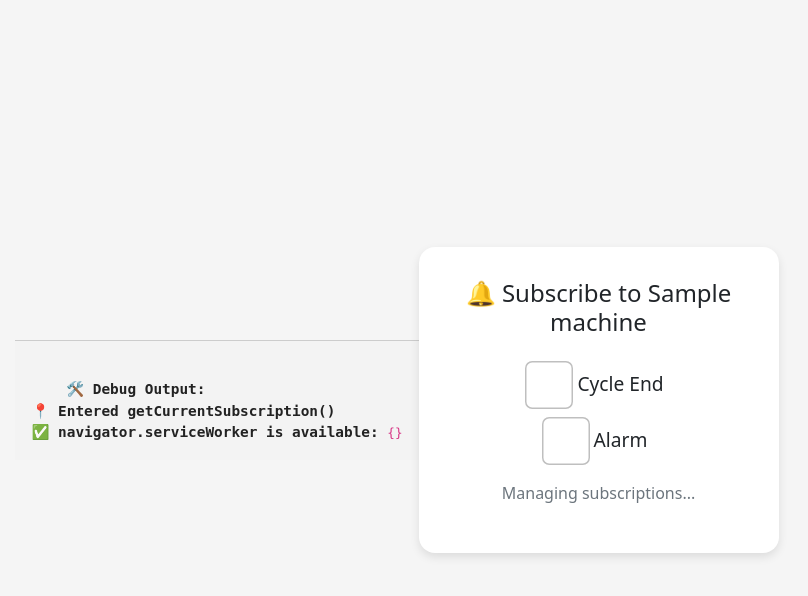
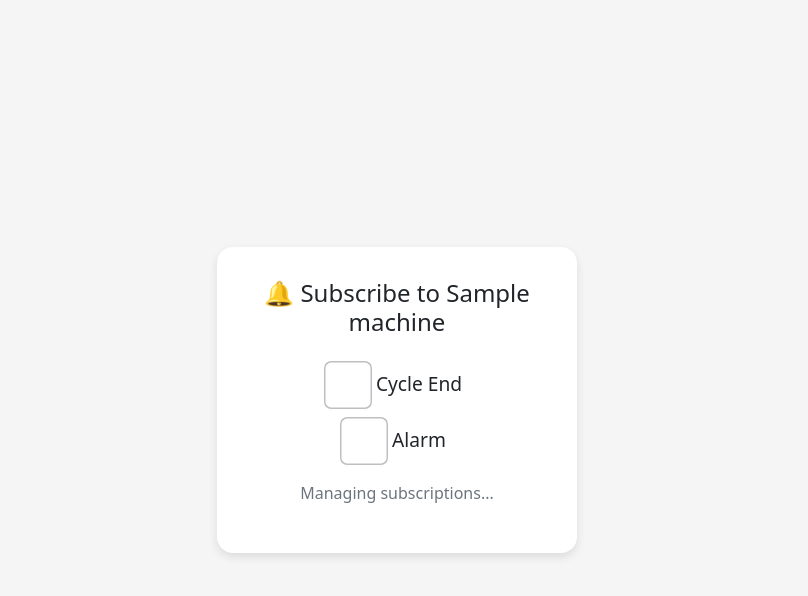
Before and after one commit to MykolaKantsir/web, a Django app: page /monitoring/machine-subscribe/1/ in a window 1280 px wide. Shown: the top 596 px of the page, without its empty margins (243-1051 px from the left). Run offline with Django 4.2, Linux system fonts and the light colour scheme; a user stored in the database is signed in; tables that the repository leaves empty hold one stand-in row (values such as "Sample post"); parts of the project's set-up code (start-up, migrations or seed data) failed here and were passed over; some libraries are stand-ins or nearby versions.

Commit message:
Remove debug logging functionality from push subscription manager and HTML template

```diff
--- a/monitoring/static/js/push_subscription_manager.js
+++ b/monitoring/static/js/push_subscription_manager.js
@@ -1,13 +1,3 @@
-function logToPage(label, value = null) {
-    const logDiv = document.getElementById("debug-log");
-    if (!logDiv) return;
-
-    const msg = document.createElement("div");
-    msg.innerHTML = value !== null
-        ? `<strong>${label}:</strong> <code>${JSON.stringify(value, null, 2)}</code>`
-        : `<strong>${label}</strong>`;
-    logDiv.appendChild(msg);
-}
 
 const publicKeyUrl = "/monitoring/webpush/public_key/";
 const subscribeUrl = "/monitoring/subscribe_machine/";
@@ -31,34 +21,13 @@ function urlBase64ToUint8Array(base64String) {
 
 // Register service worker + get existing or new subscription
 async function getCurrentSubscription() {
-    logToPage("📍 Entered getCurrentSubscription()");
-
-    if (!("serviceWorker" in navigator)) {
-        logToPage("❌ Service workers not supported in this browser.");
-        return null;
-    }
-
-    logToPage("✅ navigator.serviceWorker is available", navigator.serviceWorker);
-
     try {
         const registration = await navigator.serviceWorker.register(serviceWorkerPath);
-        logToPage("✅ Service worker registered", registration);
-
-        logToPage("⏳ Checking registration.pushManager...");
-        if (!registration.pushManager) {
-            logToPage("❌ registration.pushManager is undefined");
-            return null;
-        } else {
-            logToPage("✅ registration.pushManager is available", registration.pushManager);
-        }
 
         let subscription = await registration.pushManager.getSubscription();
-        logToPage("📦 subscription from pushManager.getSubscription()", subscription);
 
         if (!subscription) {
-            logToPage("📭 No existing subscription, requesting permission...");
             const permission = await Notification.requestPermission();
-            logToPage("🔐 Notification.requestPermission() result", permission);
 
             if (permission === "granted") {
                 const publicKey = await getPublicKey();
@@ -67,18 +36,12 @@ async function getCurrentSubscription() {
                     userVisibleOnly: true,
                     applicationServerKey: convertedKey
                 });
-                logToPage("✅ New subscription created", subscription);
-            } else {
-                logToPage("❌ Notification permission was not granted");
             }
-        } else {
-            logToPage("📦 Re-using existing push subscription");
         }
 
         return subscription;
 
     } catch (err) {
-        logToPage("❌ Error during service worker or subscription setup", err.message || err);
         return null;
     }
 }
--- a/monitoring/templates/monitoring/machine_subscribe.html
+++ b/monitoring/templates/monitoring/machine_subscribe.html
@@ -12,9 +12,6 @@
     <meta name="theme-color" content="#1b2b68">
     <meta name="mobile-web-app-capable" content="yes">
 </head>
-<div id="debug-log" style="white-space: pre-wrap; font-family: monospace; font-size: 0.9rem; padding: 1rem; background: #f3f3f3; color: #222; border-top: 1px solid #ccc;">
-    <strong>🛠️ Debug Output:</strong>
-</div>
 <body>
     <div class="subscription-box">
         <h2>🔔 Subscribe to {{ machine_name }}</h2>
```
